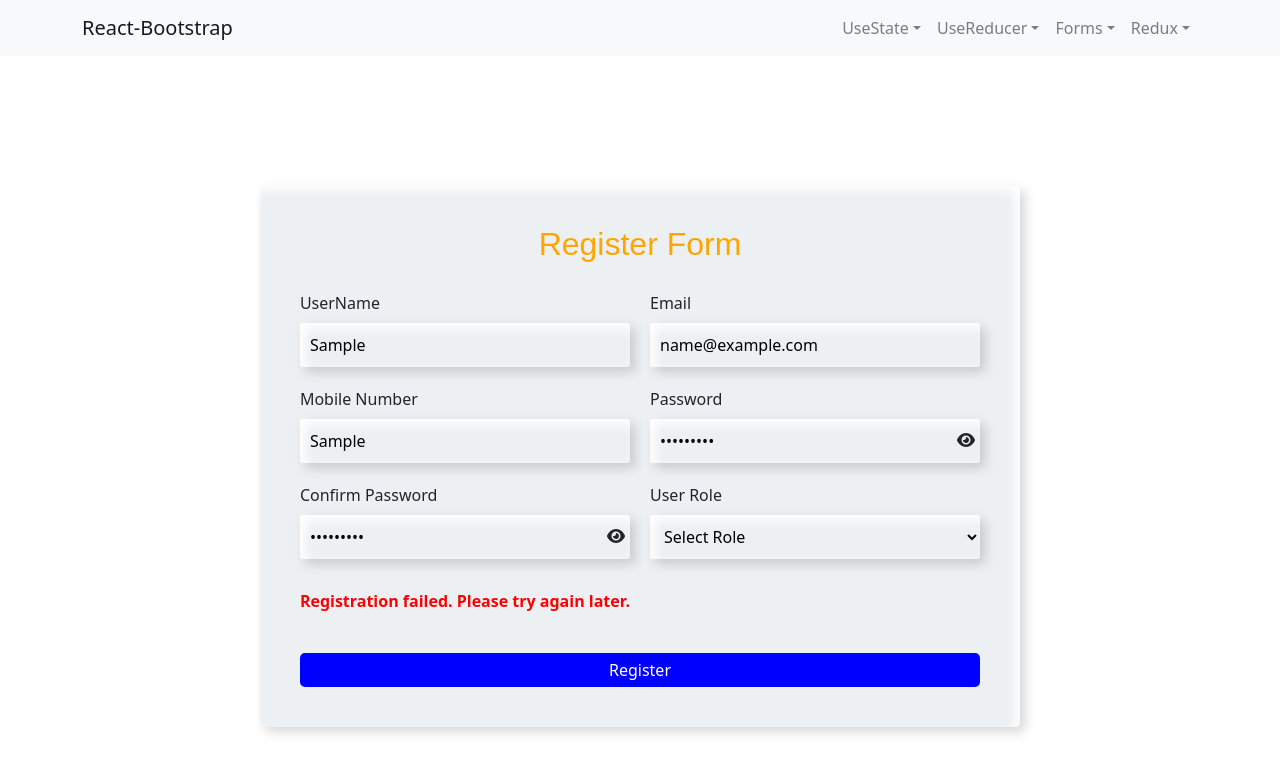
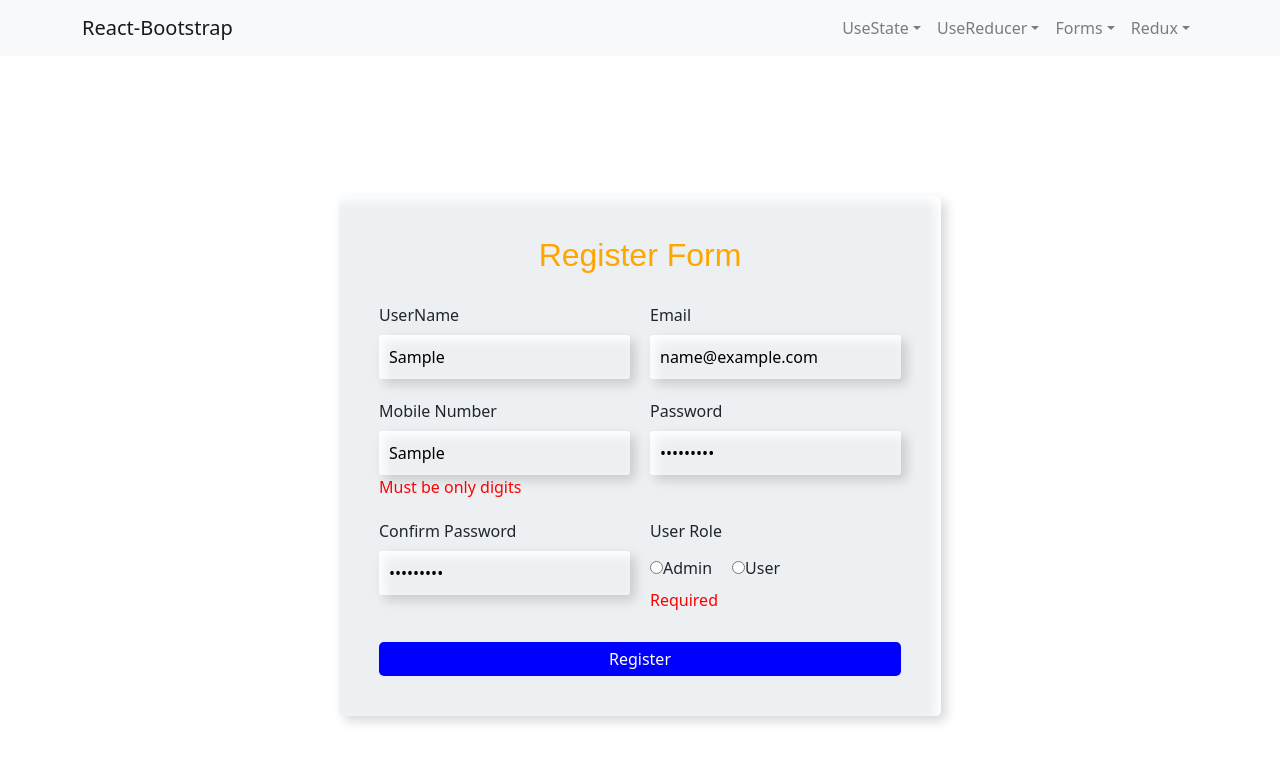
Before and after one commit to Prakash-baskar/React-Tasks, a React (Create React App) app: page /Registerform in a window 1280 px wide. Both pictures are taken after typing "Sample", "name@example.com", "Sample", "Sample123", "Sample123" into the empty fields and a click on the button "Register". Shown: the top 774 px of the page. Built offline with nearby package versions, Linux system fonts and the light colour scheme; no server answers.

Commit message:
Authendication form edit changes and validation

```diff
--- a/package.json
+++ b/package.json
@@ -9,7 +9,7 @@
     "@fortawesome/free-solid-svg-icons": "^6.5.2",
     "@fortawesome/react-fontawesome": "^0.2.2",
     "@mui/material": "^5.15.19",
-    "@reduxjs/toolkit": "^2.2.5",
+    "@reduxjs/toolkit": "^2.2.6",
     "@testing-library/jest-dom": "^5.17.0",
     "@testing-library/react": "^13.4.0",
     "@testing-library/user-event": "^13.5.0",
--- a/src/Authentication/Login.css
+++ b/src/Authentication/Login.css
@@ -67,7 +67,12 @@
     justify-content: end;
     grid-column: span 2;
 }
-
+.radio{
+  display: flex ;
+  flex-direction: row !important;
+  gap: 20px;
+  margin-top: 5px;
+}
 .regbutton {
     padding: 5px;
     background-color: blue;
@@ -82,6 +87,9 @@
     margin-top: 10px;
     margin-bottom: 10px;
 }
+.errors{
+  color: red;
+}
 .usertable{
    width: 50%;
 }
@@ -89,13 +97,13 @@
     position: relative;
 }
 
-.password-icon {
+ /* .password-icon {
     position: absolute;
     right: 5px;
     top: 70%;
     transform: translateY(-50%);
     cursor: pointer;
-}
+} */
 .password-iconlog{
     position: absolute;
     right: 5px;
--- a/src/Authentication/RegisterForm.js
+++ b/src/Authentication/RegisterForm.js
@@ -2,49 +2,64 @@ import React, { useState } from 'react';
 import "./Login.css";
 import registerFormApi from './Api/RegisterApi';
 import { useNavigate } from 'react-router-dom';
-import { FontAwesomeIcon } from '@fortawesome/react-fontawesome';
-import { faEye, faEyeSlash } from '@fortawesome/free-solid-svg-icons';
+// import { FontAwesomeIcon } from '@fortawesome/react-fontawesome';
+// import { faEye, faEyeSlash } from '@fortawesome/free-solid-svg-icons';
+import { useFormik } from 'formik';
+import * as  Yup from 'yup'
 
 const RegisterForm = () => {
     const navigate = useNavigate();
-    const [register, setRegister] = useState({
-        userName: "",
-        email: "",
-        mobileNo: "",
-        password: "",
-        confirmPassword: "",
-        userRole: "",
+    // const [showPassword, setShowPassword] = useState(false);
+    // const [showConfirmPassword, setShowConfirmPassword] = useState(false);
+    const [error, setError] = useState("");
+
+    // const [register, setRegister] = useState({
+    //     userName: "",
+    //     email: "",
+    //     mobileNo: "",
+    //     password: "",
+    //     confirmPassword: "",
+    //     userRole: "",
+    // });
+
+
+    // validation schema errors to stored values...
+    const validationSchema = Yup.object({
+        userName: Yup.string().required('Required'),
+        email: Yup.string().email('Invalid email address').required('Required'),
+        mobileNo: Yup.string().matches(/^[0-9]+$/, "Must be only digits").min(10, 'Must be exactly 10 digits').max(10, 'Must be exactly 10 digits').required('Required'),
+        password: Yup.string().min(8, 'Password must be at least 8 characters long').required('Required'),
+        confirmPassword: Yup.string().oneOf([Yup.ref('password'), null], 'Passwords must match').required('Required'),
+        userRole: Yup.string().required('Required'),
     });
 
-    const [error, setError] = useState("");
-    const [showPassword, setShowPassword] = useState(false);
-    const [showConfirmPassword, setShowConfirmPassword] = useState(false);
 
-    const handleChange = (e) => {
-        const { name, value } = e.target;
-        setRegister({
-            ...register,
-            [name]: value
-        });
-    }
 
-    const handleSubmit = async (e) => {
-        e.preventDefault();
-        if (register.password !== register.confirmPassword) {
-            setError("Passwords do not match");
-            return;
-        }
+    // const handleChange = (e) => {
+    //     const { name, value } = e.target;
+    //     setRegister({
+    //         ...register,
+    //         [name]: value
+    //     });
+    // }
+
+    const handleSubmit = async (value) => {
+
+        // if (register.password !== register.confirmPassword) {
+        //     setError("Passwords do not match");
+        //     return;
+        // }
         try {
-            const response = await registerFormApi(register);
+            const response = await registerFormApi(value);
             if (response && response.data && response.data.token) {
-                setRegister({
-                    userName: "",
-                    email: "",
-                    mobileNo: "",
-                    password: "",
-                    confirmPassword: "",
-                    userRole: "",
-                });
+                // setRegister({
+                //     userName: "",
+                //     email: "",
+                //     mobileNo: "",
+                //     password: "",
+                //     confirmPassword: "",
+                //     userRole: "",
+                // });
                 navigate("/loginform");
             } else {
                 setError(response.data.message || "Registration failed. Role is not applicable");
@@ -54,48 +69,91 @@ const RegisterForm = () => {
         }
     };
 
-    const togglePasswordVisibility = () => {
-        setShowPassword(!showPassword);
-    };
+    // const togglePasswordVisibility = () => {
+    //     setShowPassword(!showPassword);
+    // };
 
-    const toggleConfirmPasswordVisibility = () => {
-        setShowConfirmPassword(!showConfirmPassword);
-    };
-
+    // const toggleConfirmPasswordVisibility = () => {
+    //     setShowConfirmPassword(!showConfirmPassword);
+    // };
+    const formik = useFormik({
+        initialValues:{
+          userName:"",
+          email:"",
+          mobileNo:"",
+          password:"",
+          confirmPassword:"",
+          userRole:"",
+        },validationSchema,
+        onSubmit:handleSubmit
+      })
+console.log(formik.errors.confirmPassword);
+console.log(formik.errors.password);
     return (
         <div>
             <div className='Regform'>
-                <form className='Regmain' onSubmit={handleSubmit}>
+                <form className='Regmain' onSubmit={formik.handleSubmit}>
                     <div className='register'><h2>Register Form</h2></div>
                     <div>
                         <label>UserName</label>
-                        <input className='Regin' name='userName' value={register.userName} onChange={handleChange} placeholder='UserName' />
+                        <input className='Regin' name='userName' value={formik.values.userName} onChange={formik.handleChange} placeholder='UserName' onBlur={formik.handleBlur} />
+                        {formik.touched.userName && formik.errors.userName?(<span className='errors'>{formik.errors.userName}</span>):null}
                     </div>
                     <div>
                         <label>Email</label>
-                        <input className='Regin' name='email' value={register.email} onChange={handleChange} placeholder='Email' />
+                        <input className='Regin' name='email' value={formik.values.email} onChange={formik.handleChange} placeholder='Email' onBlur={formik.handleBlur} />
+                        {formik.touched.email && formik.errors.email?(<span className='errors'>{formik.errors.email}</span>):null}
                     </div>
                     <div>
                         <label>Mobile Number</label>
-                        <input className='Regin' name='mobileNo' value={register.mobileNo} onChange={handleChange} placeholder='Mobile Number' />
+                        <input className='Regin' name='mobileNo' value={formik.values.mobileNo} onChange={formik.handleChange} placeholder='Mobile Number' onBlur={formik.handleBlur}/>
+                        {formik.touched.mobileNo && formik.errors.mobileNo?(<span className='errors'>{formik.errors.mobileNo}</span>):null}
                     </div>
                     <div className='password-container'>
                         <label>Password</label>
-                        <input className='Regin' name='password' type={showPassword ? 'text' : 'password'} value={register.password} onChange={handleChange} placeholder='Enter Password' />
-                        <FontAwesomeIcon icon={showPassword ? faEyeSlash : faEye} onClick={togglePasswordVisibility} className='password-icon' />
+                        <input className='Regin' name='password' type='password' value={formik.values.password} onChange={formik.handleChange} placeholder='Enter Password' onBlur={formik.handleBlur} />
+                        {/* <FontAwesomeIcon icon={showPassword ? faEyeSlash : faEye} onClick={togglePasswordVisibility} className='password-icon' /> */}
+                        {formik.touched.password && formik.errors.password?(<span className='errors'>{formik.errors.password}</span>):null}
                     </div>
                     <div className='password-container'>
                         <label>Confirm Password</label>
-                        <input className='Regin' name='confirmPassword' type={showConfirmPassword ? 'text' : 'password'} value={register.confirmPassword} onChange={handleChange} placeholder='Confirm Your Password' />
-                        <FontAwesomeIcon icon={showConfirmPassword ? faEyeSlash : faEye} onClick={toggleConfirmPasswordVisibility} className='password-icon' />
+                        <input className='Regin' name='confirmPassword' type='password' value={formik.values.confirmPassword} onChange={formik.handleChange} onBlur={formik.handleBlur} placeholder='Confirm Your Password' />
+                        {/* <FontAwesomeIcon icon={showConfirmPassword ? faEyeSlash : faEye} onClick={toggleConfirmPasswordVisibility} className='password-icon' /> */}
+                        {formik.touched.confirmPassword && formik.errors.confirmPassword?(<span className='errors'>{formik.errors.confirmPassword}</span>):null}
                     </div>
-                    <div>
+                    <div >
                         <label htmlFor="Role">User Role</label>
-                        <select className='select' name='userRole' id='Role' value={register.userRole} onChange={handleChange}>
-                            <option value="" disabled>Select Role</option>
-                            <option value="Admin">Admin</option>
-                            <option value="User">User</option>
-                        </select>
+                        <div className='radio '>
+                        <div>
+                            <label>
+                                <input
+                                    type="radio"
+                                    name="userRole"
+                                    value="Admin"
+                                    onChange={formik.handleChange}
+                                    onBlur={formik.handleBlur}
+                                    checked={formik.values.userRole === 'Admin'}
+                                />
+                                 Admin
+                            </label>
+                        </div>
+                        <div>
+                            <label>
+                                <input
+                                    type="radio"
+                                    name="userRole"
+                                    value="User"
+                                    onChange={formik.handleChange}
+                                    onBlur={formik.handleBlur}
+                                    checked={formik.values.userRole === 'User'}
+                                />
+                                 User
+                            </label>
+                        </div>
+                        </div>
+                        {formik.touched.userRole && formik.errors.userRole ? (
+                            <div className='errors'>{formik.errors.userRole}</div>
+                        ) : null}
                     </div>
                     {error && <div className='error-message'>{error}</div>}
                     <div className='regbtn'>
```
Also changed, not shown: 1 other file (tests, documents, lock files or other folders).
